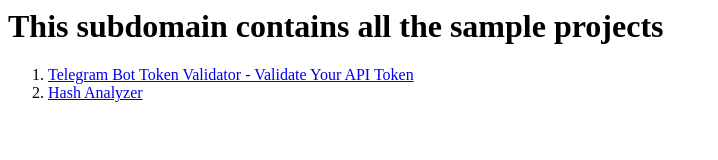
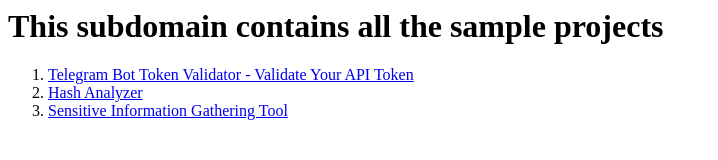
Before and after one commit to hkmj19/sample-projects, a plain HTML site: page index.html in a window 1280 px wide. Shown: the whole page, without its empty margins (0-718 px from the left). Drawn offline with Linux system fonts and the light colour scheme.

Commit message:
Update index.html - added 3rd project

```diff
--- a/index.html
+++ b/index.html
@@ -3,4 +3,5 @@
 <ol>
     <li><a href="https://projects.hemanthkumarmj.com/telegramBotApiChecker.html" target="_blank">Telegram Bot Token Validator - Validate Your API Token</a></li>
     <li><a href="https://projects.hemanthkumarmj.com/hashAnalyzer.html" target="_blank">Hash Analyzer</a></li>
+    <li><a href="https://projects.hemanthkumarmj.com/dorksec.html" target="_blank">Sensitive Information Gathering Tool</a></li>
 </ol>
```
